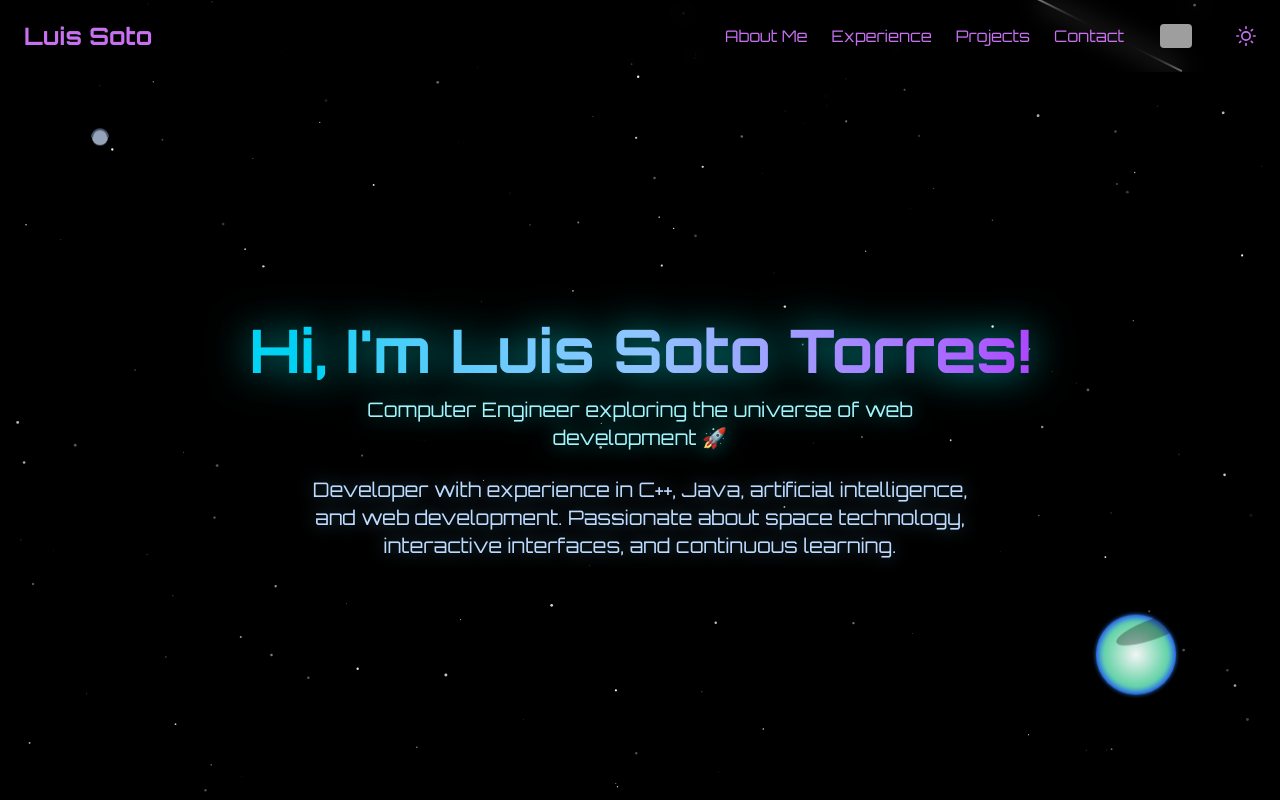
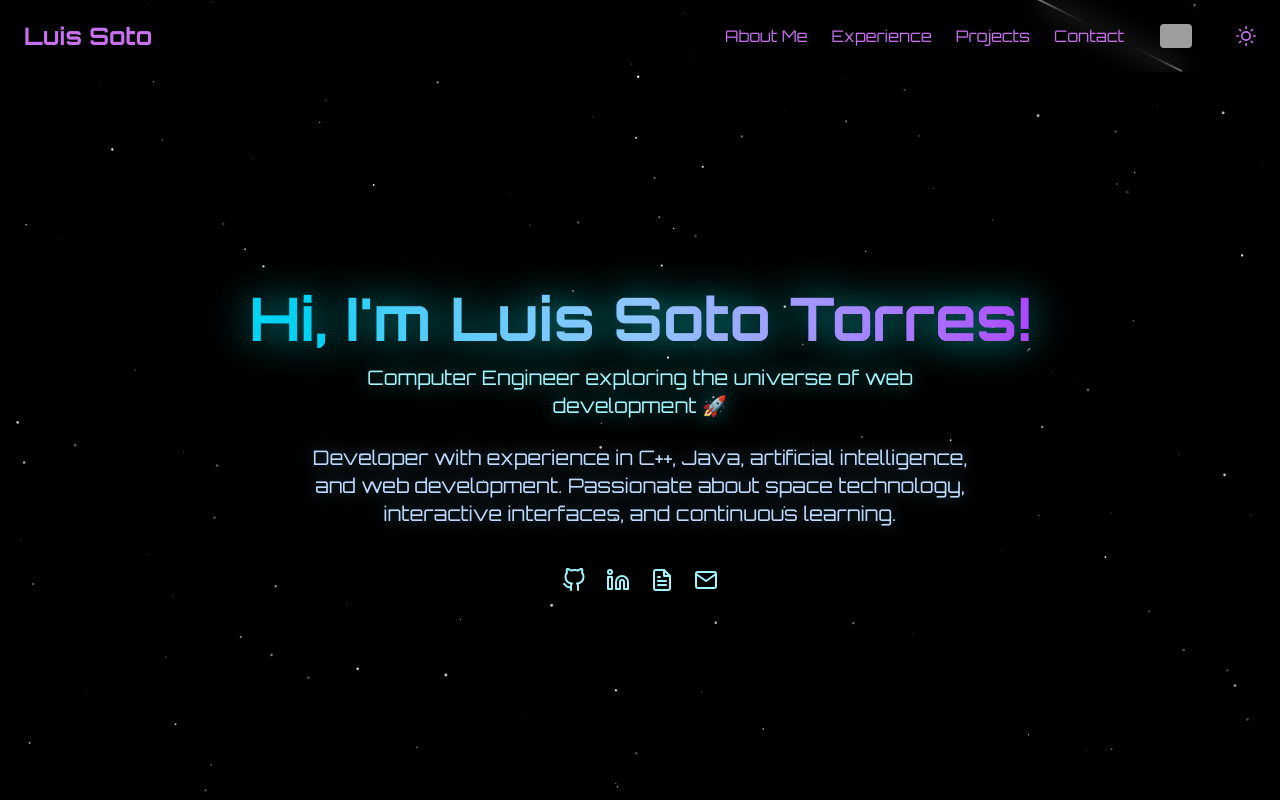
Before and after one commit to Luisotorres3/luisotorres3.github.io, a React (Vite) app: page / in a window 1280 px wide. Shown: the top 800 px of the page. Built offline with nearby package versions, Linux system fonts and the light colour scheme; grey boxes are pictures that could not be loaded.

Commit message:
(feat): added socialLinks to Hero | (refactor): avoid socialLinks duplication

```diff
--- a/src/components/Hero.jsx
+++ b/src/components/Hero.jsx
@@ -1,6 +1,7 @@
 import React from "react";
 import { useTranslation } from "react-i18next";
 import aboutData from "../data/about.json";
+import socialLinks from "../data/socialLinks";
 
 const Hero = () => {
   const { t } = useTranslation();
@@ -25,62 +26,38 @@ const Hero = () => {
           {t("hero.subtitle")}
         </p>
 
-        <p className="text-lg md:text-xl text-blue-200 max-w-2xl drop-shadow-[0_0_8px_rgba(100,200,255,0.4)]">
+        <p className="text-lg md:text-xl text-blue-200 max-w-2xl drop-shadow-[0_0_8px_rgba(100,200,255,0.4)] mb-6">
           {t(aboutData.descriptionKey)}
         </p>
-      </div>
 
-      {/* Decoración: Planeta principal */}
-      <div className="absolute bottom-10 right-4 md:bottom-20 md:right-20 z-10 animate-float">
-        <div className="relative w-24 h-24 md:w-32 md:h-32">
-          <svg width="100%" height="100%" viewBox="0 0 128 128">
-            <defs>
-              <radialGradient id="planet-gradient" cx="50%" cy="50%" r="50%">
-                <stop offset="0%" stopColor="#fff" stopOpacity="0.8" />
-                <stop offset="80%" stopColor="#6ee7b7" stopOpacity="0.7" />
-                <stop offset="100%" stopColor="#2563eb" stopOpacity="1" />
-              </radialGradient>
-              <filter id="glow">
-                <feGaussianBlur stdDeviation="2" result="coloredBlur" />
-                <feMerge>
-                  <feMergeNode in="coloredBlur" />
-                  <feMergeNode in="SourceGraphic" />
-                </feMerge>
-              </filter>
-            </defs>
-            <circle
-              cx="64"
-              cy="64"
-              r="40"
-              fill="url(#planet-gradient)"
-              filter="url(#glow)"
-            />
-            <ellipse
-              cx="64"
-              cy="64"
-              rx="40"
-              ry="10"
-              fill="rgba(0,0,0,0.3)"
-              transform="rotate(-20)"
-            />
-          </svg>
+        {/* Redes sociales */}
+        <div className="flex gap-5 mt-4">
+          {socialLinks.map((link) => (
+            <a
+              key={link.name}
+              href={link.url}
+              target="_blank"
+              rel="noopener noreferrer"
+              className="text-cyan-200 hover:text-accent transition-transform duration-300 transform hover:scale-110"
+              aria-label={link.name}
+            >
+              {link.icon}
+            </a>
+          ))}
         </div>
       </div>
 
-      {/* Decoración: Satélite */}
+      {/* Planeta decorativo */}
+      <div className="absolute bottom-10 right-4 md:bottom-20 md:right-20 z-10 animate-float">
+        {/* SVG planet */}
+      </div>
+
+      {/* Satélite decorativo */}
       <div
         className="absolute top-24 left-4 md:top-32 md:left-20 z-10 animate-float"
         style={{ animationDelay: "1s" }}
       >
-        <svg width="40" height="40" viewBox="0 0 40 40">
-          <circle cx="20" cy="20" r="8" fill="#94a3b8" />
-          <path
-            d="M12,20 A8,8 0 1,1 28,20"
-            stroke="#475569"
-            strokeWidth="2"
-            fill="none"
-          />
-        </svg>
+        {/* SVG satellite */}
       </div>
     </section>
   );
--- /dev/null
+++ b/src/data/socialLinks.jsx
@@ -0,0 +1,26 @@
+import { FiGithub, FiLinkedin, FiFileText, FiMail } from "react-icons/fi";
+
+const socialLinks = [
+  {
+    name: "GitHub",
+    url: "https://github.com/Luisotorres3",
+    icon: <FiGithub className="text-2xl" />,
+  },
+  {
+    name: "LinkedIn",
+    url: "https://linkedin.com/in/luisotorres3",
+    icon: <FiLinkedin className="text-2xl" />,
+  },
+  {
+    name: "CV",
+    url: "/CV_Luis_Soto_Torres_English.pdf",
+    icon: <FiFileText className="text-2xl" />,
+  },
+  {
+    name: "Email",
+    url: "mailto:luis.soto.torres3@gmail.com",
+    icon: <FiMail className="text-2xl" />,
+  },
+];
+
+export default socialLinks;
--- a/src/layouts/Footer.jsx
+++ b/src/layouts/Footer.jsx
@@ -1,31 +1,8 @@
 import React from "react";
-import { FiGithub, FiLinkedin, FiMail, FiFileText } from "react-icons/fi";
 import { useTranslation } from "react-i18next";
 import RocketLink from "../components/RocketLink";
 import SimpleLink from "../components/SimpleLink";
-
-const socialLinks = [
-  {
-    name: "GitHub",
-    url: "https://github.com/Luisotorres3",
-    icon: <FiGithub />,
-  },
-  {
-    name: "LinkedIn",
-    url: "https://linkedin.com/in/luisotorres3",
-    icon: <FiLinkedin />,
-  },
-  {
-    name: "CV",
-    url: "/CV_Luis_Soto_Torres_English.pdf",
-    icon: <FiFileText />,
-  },
-  {
-    name: "Email",
-    url: "mailto:luis.soto.torres3@gmail.com",
-    icon: <FiMail />,
-  },
-];
+import socialLinks from "../data/socialLinks";
 
 const Footer = () => {
   const { t } = useTranslation();
--- a/src/layouts/Header.jsx
+++ b/src/layouts/Header.jsx
@@ -1,47 +1,16 @@
 import React, { useState, useEffect } from "react";
-import {
-  FiMenu,
-  FiX,
-  FiMoon,
-  FiSun,
-  FiGithub,
-  FiLinkedin,
-  FiMail,
-  FiFileText,
-} from "react-icons/fi";
+import { FiMenu, FiX, FiMoon, FiSun } from "react-icons/fi";
 import i18n from "i18next";
 import { useTranslation } from "react-i18next";
 import ScrollLink from "../components/ScrollRocketLink";
 import LanguageSelector from "../components/LanguageSelector";
 import { motion, AnimatePresence } from "framer-motion";
+import socialLinks from "../data/socialLinks";
 
 const Header = () => {
   const [menuOpen, setMenuOpen] = useState(false);
   const [theme, setTheme] = useState("dark");
   const { t } = useTranslation();
-
-  const socialLinks = [
-    {
-      name: "GitHub",
-      url: "https://github.com/Luisotorres3",
-      icon: <FiGithub className="text-2xl" />,
-    },
-    {
-      name: "LinkedIn",
-      url: "https://linkedin.com/in/luisotorres3",
-      icon: <FiLinkedin className="text-2xl" />,
-    },
-    {
-      name: "CV",
-      url: "/CV_Luis_Soto_Torres_English.pdf",
-      icon: <FiFileText className="text-2xl" />,
-    },
-    {
-      name: "Email",
-      url: "mailto:luis.soto.torres3@gmail.com",
-      icon: <FiMail className="text-2xl" />,
-    },
-  ];
 
   useEffect(() => {
     const savedTheme = localStorage.getItem("theme") || "dark";
```
